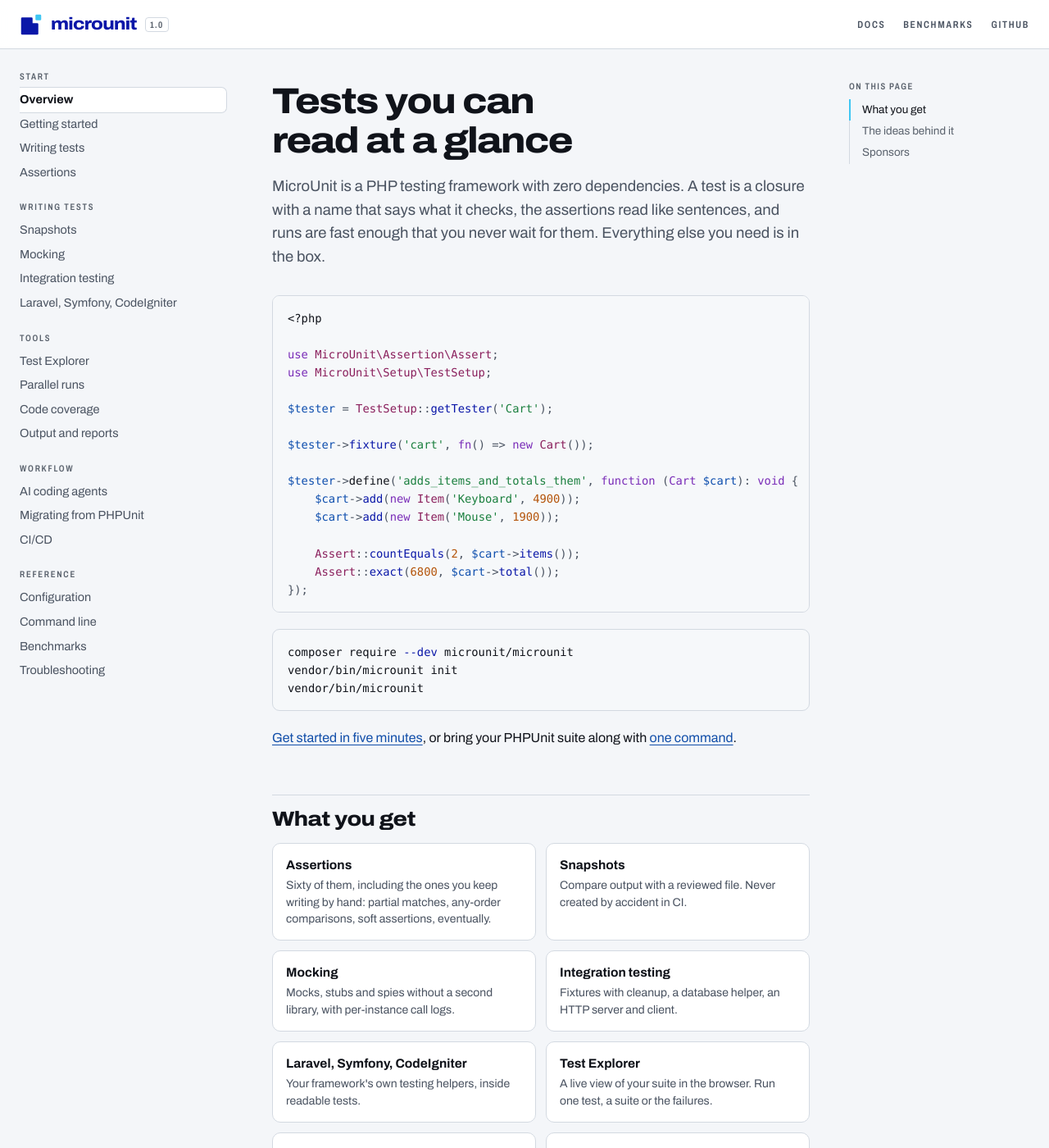
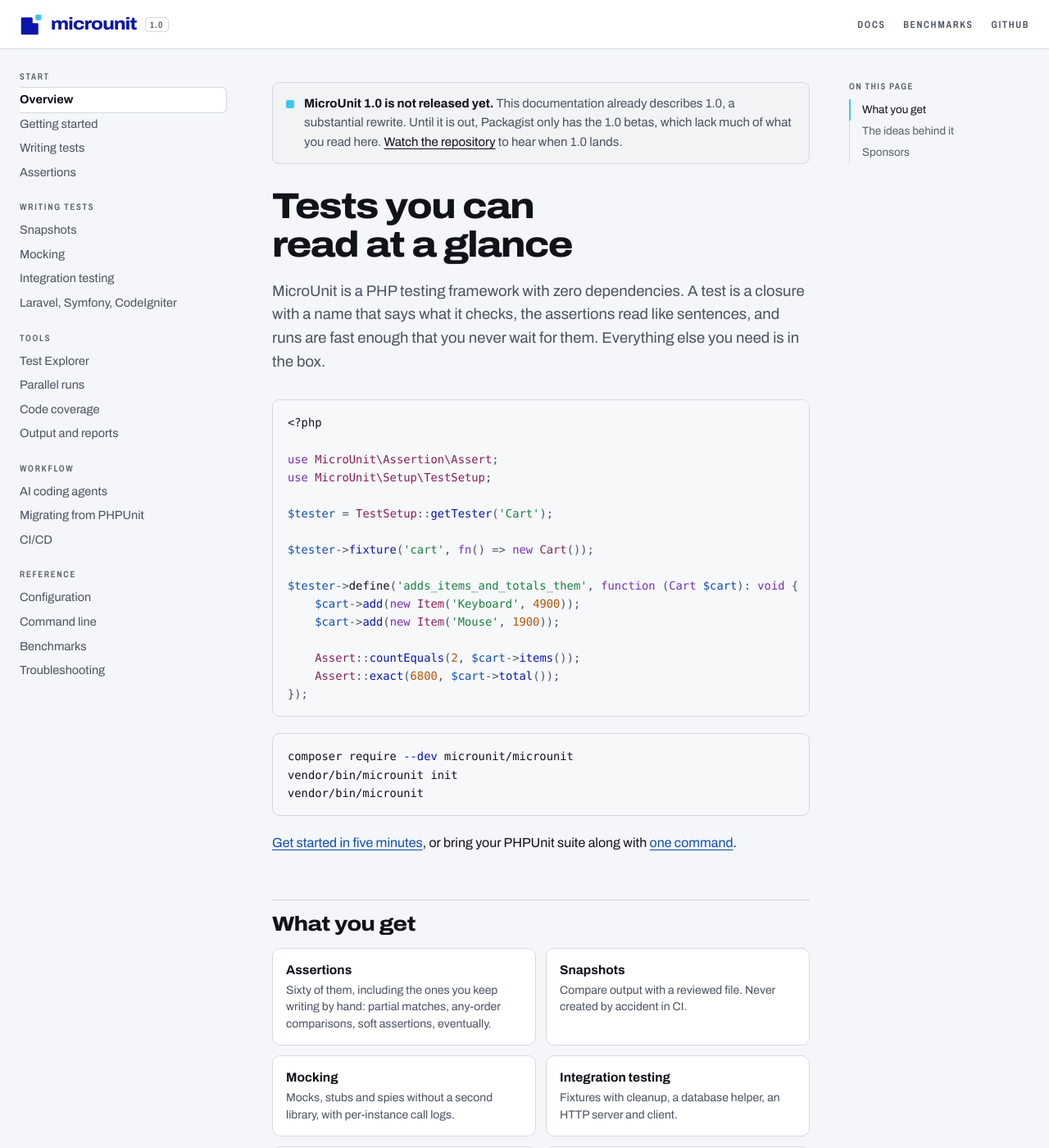
Before and after one commit to mitarnik04/MicroUnit, a Jekyll site: the page built from docs/index.md, in a window 1280 px wide and 1400 px high. Shown: the whole window at 82% size. Built offline with Jekyll 4.4.1, drawn with Linux system fonts in a browser that asks for light colours.

Commit message:
docs: mark the README and docs as pre-release
1.0 is not on Packagist yet, so both say so at the top until it is. The docs
notice is one switch: set prerelease to false in docs/_config.yml.

Co-Authored-By: Claude Opus 5.5 <noreply@anthropic.com>
Claude-Session: https://claude.ai/code/session_01USL73RyrfprVdRPv73EnDB

```diff
--- a/docs/_config.yml
+++ b/docs/_config.yml
@@ -3,6 +3,8 @@ title: MicroUnit
 tagline: the PHP testing framework with zero dependencies
 description: Fast, dependency-free PHP testing. Readable closures, real assertions, a Test Explorer, coverage without extensions, parallel runs, and output made for AI agents.
 version: "1.0"
+# Shows the "not released yet" notice on every page. Set to false when 1.0.0 is on Packagist.
+prerelease: true
 url: https://mitarnik04.github.io
 baseurl: /MicroUnit
 repository_url: https://github.com/mitarnik04/MicroUnit
--- a/docs/_layouts/default.html
+++ b/docs/_layouts/default.html
@@ -45,6 +45,11 @@
     </nav>
 
     <main id="main">
+        {%- if site.prerelease %}
+        <aside class="prerelease" role="note">
+            <p><strong>MicroUnit 1.0 is not released yet.</strong> This documentation already describes 1.0, a substantial rewrite. Until it is out, Packagist only has the 1.0 betas, which lack much of what you read here. <a href="{{ site.repository_url }}">Watch the repository</a> to hear when 1.0 lands.</p>
+        </aside>
+        {%- endif %}
         <article class="content">
             {{ content }}
         </article>
--- a/docs/assets/css/docs.css
+++ b/docs/assets/css/docs.css
@@ -132,3 +132,10 @@ main { min-width: 0; padding: 40px 0 80px; }
 .feature-grid strong { display: block; margin-bottom: 5px; font: 700 15.5px/1.3 var(--font-ui); color: var(--ink); }
 .feature-grid span { display: block; }
 @media (prefers-reduced-motion: reduce) { .feature-grid a { transition: none; } .feature-grid a:hover { transform: none; } }
+
+/* "Not released yet" notice above every page while site.prerelease is set (docs/_config.yml). */
+.prerelease { display: flex; gap: 12px; align-items: flex-start; max-width: 760px; margin: 0 0 28px; padding: 14px 16px; border: 1px solid var(--hair); border-radius: 8px; background: var(--raised); }
+.prerelease::before { content: ""; flex: none; width: 10px; height: 10px; margin-top: 7px; border-radius: 2px; background: var(--mark-unit); }
+.prerelease p { margin: 0; font-size: 15px; line-height: 1.55; color: var(--ink-2); }
+.prerelease strong { color: var(--ink); }
+.prerelease a { color: var(--ink); }
```
Also changed, not shown: README.md.
